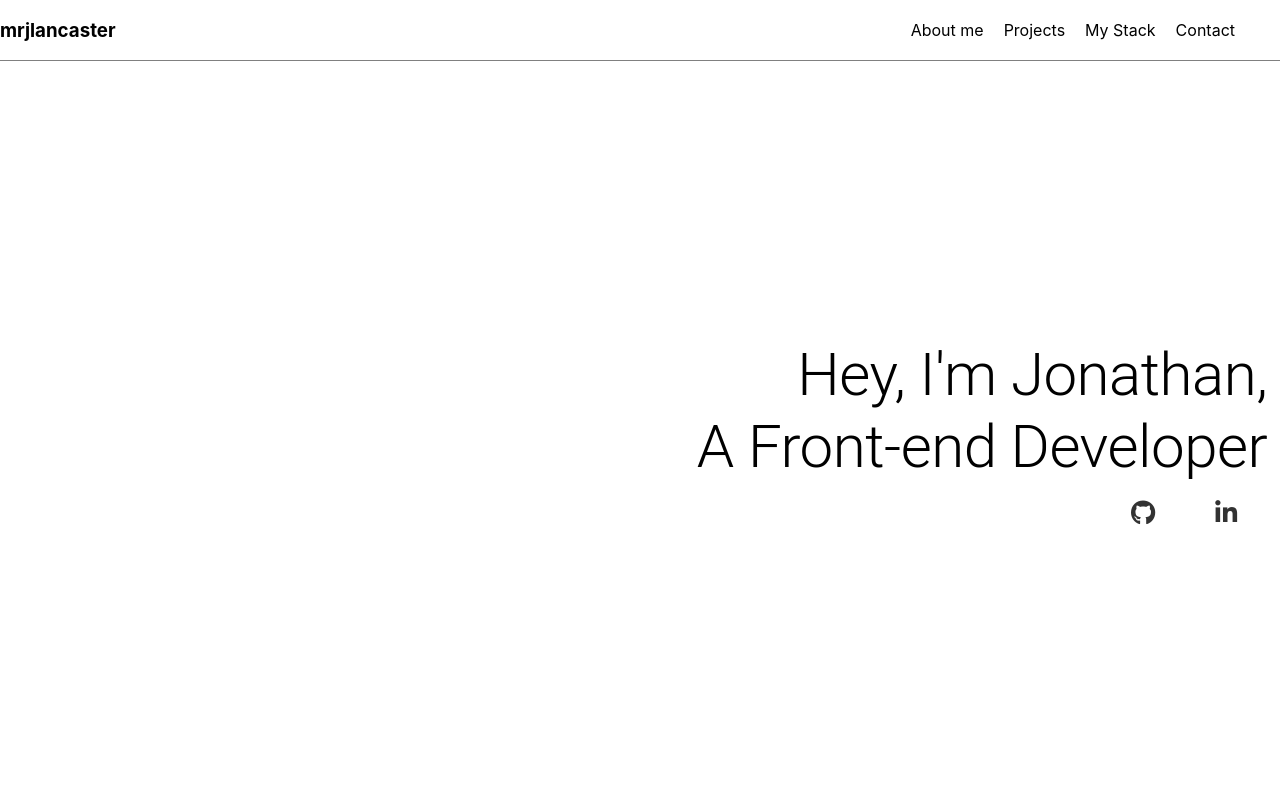
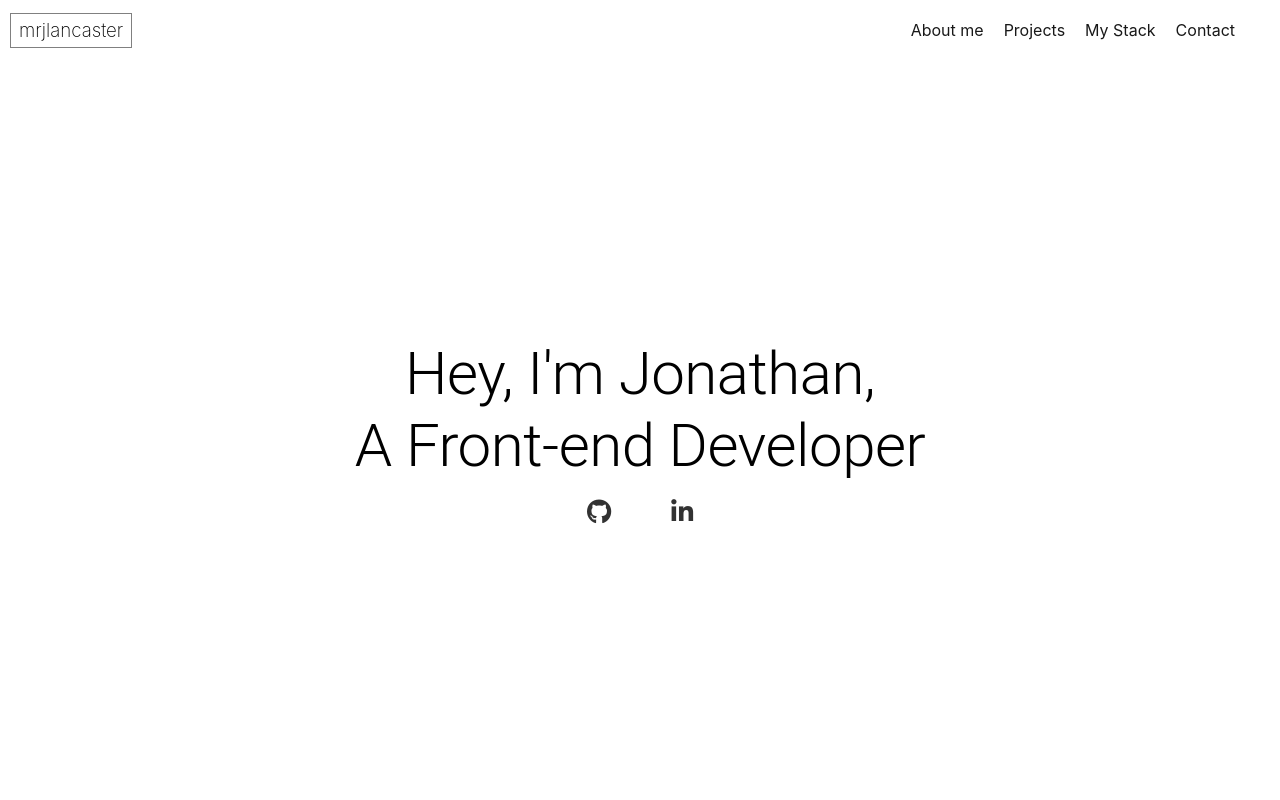
Before and after one commit to mrjlancaster/Portfolio, a React (Create React App) app: page / in a window 1280 px wide. Shown: the top 800 px of the page. Built offline with nearby package versions, Linux system fonts and the light colour scheme.

Commit message:
create new header position

```diff
--- a/src/components/Header.css
+++ b/src/components/Header.css
@@ -3,7 +3,14 @@
 	display: flex;
 	justify-content: space-between;
 	align-items: center;
-	border-bottom: 1px solid gray;
+}
+
+.logo {
+	border: 1px solid gray;
+	margin-left: 10px;
+	padding: 5px 8px;
+	cursor: default;
+	font-weight: 200;
 }
 
 .bar {
@@ -34,4 +41,5 @@
 	color: #000;
 	margin-right: 20px;
 	cursor: pointer;
+	opacity: 0.9;
 }
--- a/src/components/Header.js
+++ b/src/components/Header.js
@@ -5,11 +5,8 @@ import { Link } from 'react-scroll';
 
 // Material ui imports
 import useStyles from '../styles';
-import { Typography } from '@material-ui/core';
-
 
 const Header = () => {
-	const classes = useStyles();
 
 	const handleScroll = () => {
 		window.scrollTo({
--- a/src/components/Welcome.css
+++ b/src/components/Welcome.css
@@ -2,8 +2,8 @@
 	display: flex;
 	flex-direction: column;
 	justify-content: center;
-	align-items: flex-end;
-	text-align: end;
+	align-items: center;
+	text-align: center;
 	height: 93%;
 	width: 98%;
 	margin: 0 auto;
@@ -17,29 +17,6 @@
 	letter-spacing: -0.00833em;
 }
 
-.navBar-ul {
-	position: absolute;
-	top: 40px;
-	display: flex;
-	flex-direction: column;
-	justify-content: space-around;
-	height: 93vh;
-}
-
-.li {
-	opacity: 0.9;
-	font-size: 65px;
-	text-decoration: none;
-	cursor: pointer;
-	margin-left: 15px;
-	list-style: none;
-	transition: all 300ms ease;
-}
-
-.li:hover {
-	text-decoration: underline;
-	text-decoration-color: #0083ff;
-}
 
 .down-button {
 	position: absolute;
--- a/src/components/Welcome.js
+++ b/src/components/Welcome.js
@@ -1,5 +1,4 @@
 import React, { useState } from 'react';
-import { Link } from 'react-scroll';
 import './Welcome.css'
 
 // Material UI imports
@@ -12,8 +11,6 @@ function Welcome() {
 	const [nav, setNav] = useState({opacity: '0'})
 	const [intro, setIntro] = useState({opacity: '0'});
 	const [isShown,setIsShown] = useState({opacity: '0'})
-
-
 
 	window.addEventListener('load', () => {
 		setTimeout(() => {
```
Also changed, not shown: src/components/Sidebar.js (added, +9 -0 lines).
